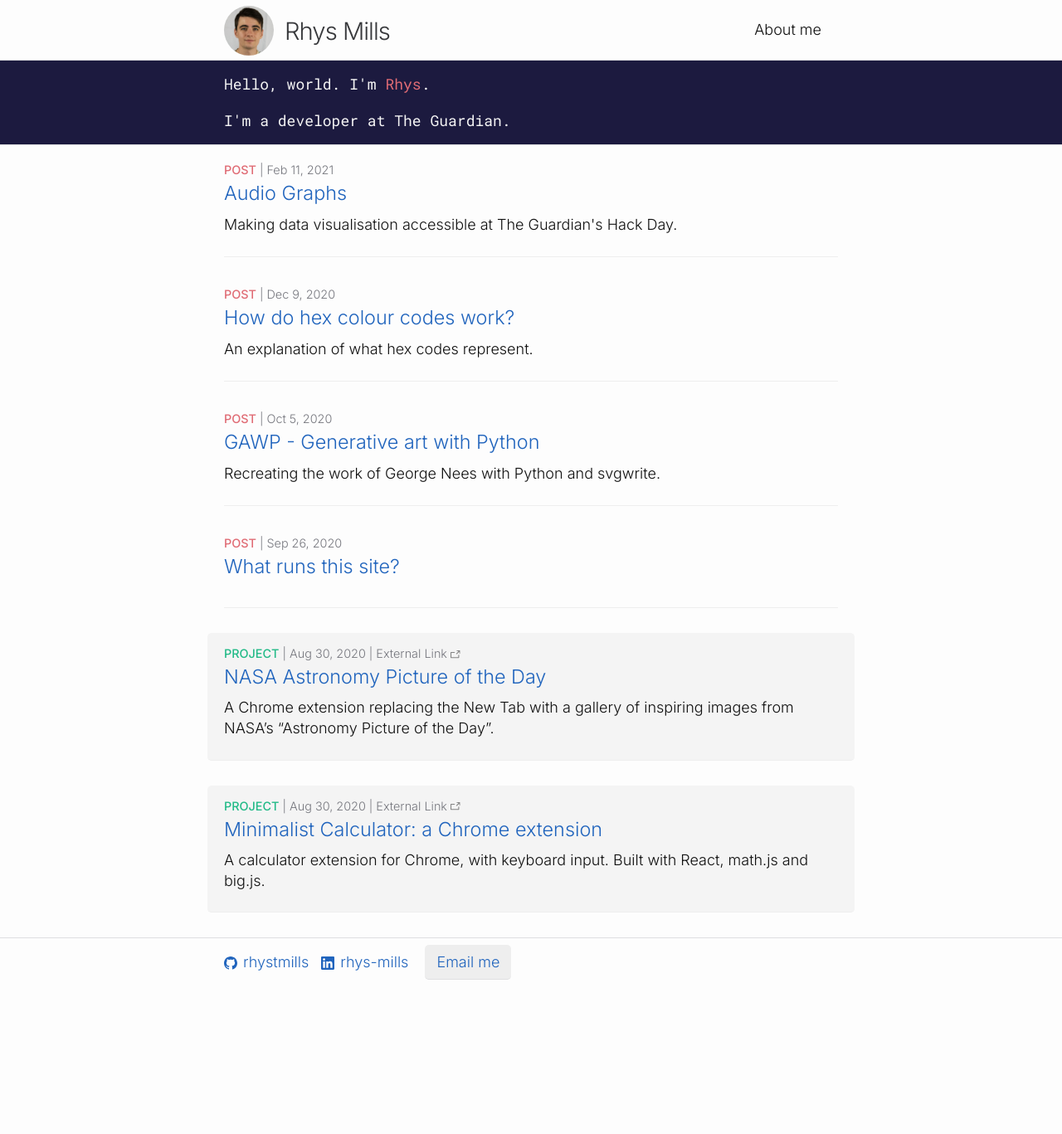
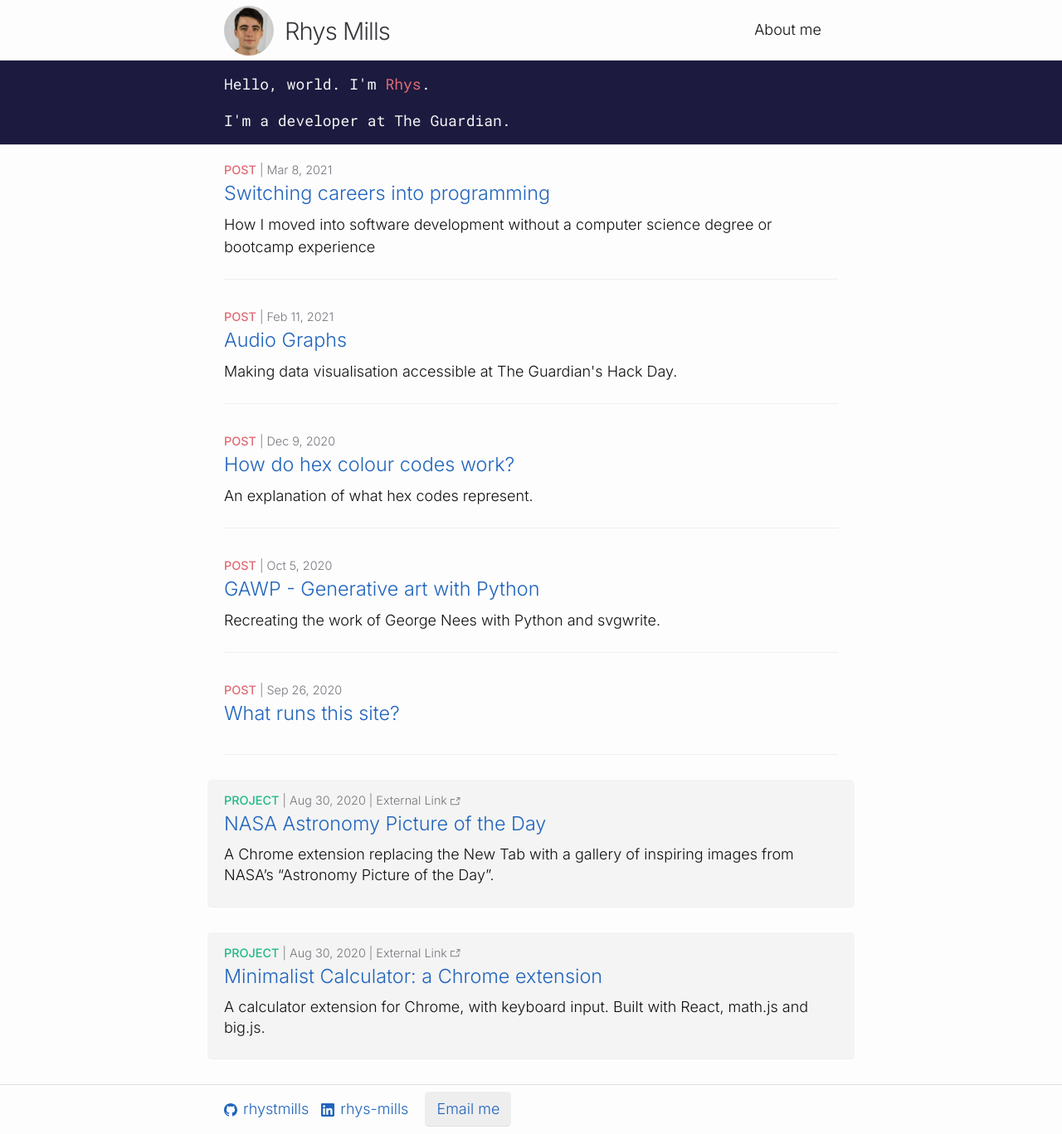
Before and after one commit to rhystmills/rhystmills.github.io, a Jekyll site: the page built from docs/index.md, in a window 1280 px wide. Shown: the whole page at 83% size. Built offline with Jekyll 4.4.1, drawn with Linux system fonts in a browser that asks for light colours; before the commit the page ends 1190 px from its top, so only the background shows below that; some of the changed lines change nothing that is shown.

Commit message:
Added new post

```diff
--- /dev/null
+++ b/docs/_posts/2021-03-08-switching-careers-into-programming.markdown
@@ -0,0 +1,199 @@
+---
+layout: post
+title:  "Switching careers into programming"
+date:   2021-03-08 08:38:31 +0100
+categories: post
+summary: "How I moved into software development without a computer science degree or bootcamp experience"
+---
+
+I'm currently 7 months into my career as a software developer.  Before my current job I worked in  marketing for 4 or so years. I have a degree in English Literature, and I don't have a specific computer science qualification nor a bootcamp under my belt.
+
+In the context of the wider industry – where job specifications often ask for a computer science (or at least STEM) qualification – I'm not a totally 'typical' engineer, but from personal experience I've encountered lots of people in a similar position to me.
+
+<!-- Menu with links to sections -->
+- [General advise for getting into programming](#advise)
+- [What is worth learning?](#learning)
+- [Entry level schemes in the UK](#schemes)
+
+<hr/>
+
+### How did I get my current job?
+
+My biggest stroke of luck was already working at *The Guardian*. The engineering team here is very special - there's a shared ethos which really values learning and sharing our understanding with each other, and we have a yearly Fellowship which aims to help people into their first software engineering gig. We also have occasional *Associate Software Developer* roles which ask for a similar type of candidate - this was the role I ended up landing.
+
+When I first became interested in programming, I sought the advice of engineers here at *The Guardian*, doing my best to follow it. One engineer in particular spent many hours pairing with me, which gave me invaluable insights into professional code, IDEs, testing, React, best practices and much more - she was also a great inspiration to me as she had worked in publishing for years before making her career change, which made me feel like my ambitions were genuinely achievable with some hard work. Without her and others who helped me along, I can confidently say I wouldn't have the job I do now.
+
+<hr/>
+
+### <a name="advise">What general advise can I give about getting into programming?</a>
+
+There are really two sets of skills that you'll want to improve before you go for your dream job:
+
+- The craft of programming itself
+- The associated skills and concepts that professional programmers grow through their day-to-day work
+
+Bootcamps will try to teach their students both of these things, but bootcamps are expensive and time-consuming, and many of us can't afford to take time out of work to attend a bootcamp, nor money out of our paychecks to pay for one. One of the biggest barriers for the self-taught programmer is figuring out what is really *useful* to learn - especially since programming and computer science are essentially fractal in their complexity, and have far more depth than any one person can master. On the plus side, there is a colossal amount of free knowledge available online.
+
+Knowing *what* is most useful to learn is really tough - I will do my best to outline what I've found particularly useful further down this post.
+
+I do have a few pieces of general advice that on reflection I think are especially important.
+
+
+
+**Lean on your connections, or make new ones**
+
+An especially useful thing I would recommend doing is talking to people who work in programming already, especially those who came from outside of the traditional STEM gamut. The advice given to me by those people was totally invaluable. I have found that people are often really open to sharing their experiences and advice to those who are genuinely interested in what they do. I talked to people where I work, to former colleagues, and people I'd known from school. They recommended things worth learning, books worth reading, and useful advice for interviews.
+
+I've found that [pairing](https://en.wikipedia.org/wiki/Pair_programming) (i.e. simultaneously coding with others) is an *incredibly* useful learning experience. Usually this will involve one person *driving* (physically typing on a keyboard), while the other makes suggestions and observations. If you can find opportunities to do this regularly, it can really help your development.
+
+
+**Write code whenever you can**
+
+My long commute into work was very helpful for my personal development. I spent 3 hours a day commuting to and from work, with an additional hour at lunch. That totalled 4 hours of *dead* time every day, time that could be used to move me towards my goal.
+
+So I tried to spend as much of this time as possible honing my programming skills. I'd find fun problems to work on and put together a solution in JavaScript. Some of these came from The Guardian's [coding exercises](https://github.com/guardian/coding-exercises). Often I'd play around with functionality I wasn't totally comfortable with - working with [ES5 array methods like map and reduce](https://github.com/guardian/coding-exercises), trying to understand [Promises](https://developer.mozilla.org/en-US/docs/Web/JavaScript/Reference/Global_Objects/Promise), using Git, trying to manipulate [the DOM](https://developer.mozilla.org/en-US/docs/Web/API/Document_Object_Model/Introduction). For other commute-coders out there - I strongly recommend [devdocs.io](https://devdocs.io/), which can be cached to work offline in your browser, like <span class="wiggle">magic</span>.
+
+The best way to learn coding is to **do coding**. If you practise regularly alongside reading books, blog posts and documentation, and think independently about how you can use code to solve problems: your quality of learning will be much improved.
+
+I would also advise learning one language deeply rather than lots of languages at a shallow level, as you will find that most modern languages have a lot in common at a fundamental level.
+
+
+**Create a personal passion project**
+
+A piece of advice I feel very strongly about is to **work on a personal project yourself**. Build it from the ground up, make choices about the programming languages and libraries you use. Solve problems, encounter bugs, improve things, and note what you'd like to do better. Ideally, start with a problem that you'd like to solve, or an opportunity that you think is waiting to be solved.
+
+It doesn't have to be a totally original idea - maybe you want to work on something like a digital calculator, or process the output of an API in an interesting way. Use version control like Github and make it open source. Perhaps think about a build/deploy process, or testing.
+
+I'd recommend using technologies that you want to learn about: that way it will also be a great and purposeful learning experience.
+
+Why? Beyond learning, **many interview questions are related this**: tell us about something good (and relevant) you have achieved. Tell us how you fixed a problem, how you made a decision. Tell us about a project you've worked on, and how you'd like to make it better.
+
+You'll know your own projects inside out and be able to answer questions like these with confidence, while boosting your own understanding of the technologies that companies would like you to have.
+
+I made a [chrome extension using NASA's Astronomy Photos of the Day API](https://github.com/rhystmills/nasa-apod-extension) - and I ended up talking about it in my interviews.
+
+
+**Find good resources**
+
+Good documentation will answer all of your questions accurately. For all things web (e.g. JavaScript, HTML, CSS, the DOM) - this is [the MDN Web Docs](https://developer.mozilla.org/en-US/).
+
+I paid for almost none of the resources I used, other than a couple of second-hand books.
+
+There is a large body of published work around programming. My general strategy has been to seek the wisdom of others when deciding what to read (Google it, or ask connections for recommendations). For JavaScript, I read [*Eloquent JavaScript*](https://eloquentjavascript.net/) which has the advantage of being free, but can be quite intimidating for an absolute beginner. People frequently recommend the *You Don't Know JS* series. I found an older edition of *HeadFirst JavaScript* useful early on (though it was a bit goofy and pre-ES5, thus outdated. The world of web development changes *very* quickly).
+
+Harvard's [*CS50x - Introduction to Computer Science*](https://cs50.harvard.edu/x/2021/) is also available online for free and gives an incredible overview of core computer science concepts - I highly recommend it, though it will take up a chunk of your spare time.
+
+[Codecademy](https://www.codecademy.com/) is a fun and gamified representation of coding and doesn't seem to burn you out as quickly as a scholarly book, but I think it can hand-hold a bit too much to get you thinking as independently as you will need to. Nonetheless, it offers a friendly introduction to programming concepts.
+
+
+<hr/>
+
+### <a name="learning">What is worth learning about?</a>
+
+As I have written above, programming is a very deep and wide set of knowledge, and early on I struggled to know which topics were worth prioritising. I've tried to compile a long and detailed list of concepts that I have found personally useful. There are useful fundamental skills that you'll **definitely** want to know, and beyond that - things that are worth understanding in order to stand out from the crowd but which are probably beyond the scope of *entry-level software developer skills* (I've highlighted these in <span class="green">green</span>).
+
+Really, this list is *much more* than an entry level role should expect you to know - but I think all of it is worthwhile knowledge. I'm far from mastering a lot of these items myself, but how I differ from myself two year ago is that I'm **aware** these things are worth knowing, and know that **being able to talk about them will come across well in an interview**.
+
+It's worth noting that this list is quite specific to a full stack web developer role.
+
+
+
+**Programming fundamentals:**
+
+- Can you use `for` & `while` loops?
+- Do you understand the difference between arrays/lists and objects/dictionaries?
+- Can you use conditional `if/else` statements?
+- Can you use the modulus function/operator?
+- What makes a good function?
+- What is the purpose of a function?
+- Can you write a useful recursive function?
+- <span class="green">Can you write a higher order function (i.e. a function that is passed a function as an argument)?</span>
+
+
+
+**Web fundamentals:**
+
+- What do HTML, JavaScript and CSS each contribute towards a web page?
+- Can you construct a basic responsive webpage which works well on both mobile and desktop?
+- Do you know basic accessibility guidelines and principles?
+- What is the DOM?
+- How do you manipulate the DOM with JavaScript?
+- Can you use your browser's developer tools well?
+- How can you ensure your code works across a variety of browsers including older ones?
+- <span class="green">Do you understand HTTP queries, and the ins and outs of HTTP headers?
+- <span class="green">Have you worked with APIs which return JSON in response to HTTP queries?
+- <span class="green">Do you know the basics of a modern web framework like React, Angular or Vue?
+- <span class="green">Do you know any TypeScript or understand why its type system is valuable?</span>
+
+
+
+**JavaScript fundamentals:**
+
+- Do you know the difference between `var`, `let` and `const`?
+- Do you know the difference between `false`, `null`, `undefined` and `NaN`?
+- Can you work with event handlers?
+- Can you use ES5 array methods like `reduce`, `map` and `filter`?
+- Can you use and understand arrow functions? (e.g. `(value) => value * 2`)
+- Can you import and export modules?
+- Can you work with JSON? Do you understand its purpose?
+- <span class="green">Can you run a local server to test your code in a production-like environment?
+- <span class="green">Have you written backend JavaScript for `node.js`?
+- <span class="green">Have you worked with asyncronous code e.g. `async`, `Promise`, `.then()`?
+- <span class="green">Do you understand what `this` means?
+- <span class="green">Can you use regular expressions?
+- <span class="green">Can you use the spread operator?
+- <span class="green">Do you understand object destructuring?
+- <span class="green">Can you work with classes and constructors?
+- <span class="green">Do you understand the mechanics of prototypes?
+- <span class="green">Do you know how arrow functions differ from functions declared with the `function` keyword?
+- <span class="green">What is a closure?</span>
+
+
+
+**Coding Practices**
+
+- Can you write readable code - including consistent naming conventions, and intuitively named functions and values?
+- Can tyou debug your code effectively - including using the console/REPL well, but also beyond (e.g. using tests and handling errors well)
+- <span class="green">Can you conduct test-driven development (TDD) - i.e. setting up tests and writing them in advance of your functions
+- <span class="green">Do you know about Object-Oriented Programming or Functional Programming as programming paradigms?</span>
+
+
+
+**Associated skills of a software developer**
+
+- Can you use Git to add version control to your projects?
+- Can you use the command line (i.e. terminal) to navigate your folder structure and get work done, especially using *bash* or associated shells like *zsh*?
+- Do you understand the basics of a relational CRUD (create, read, update, delete) database?
+- <span class="green">Have you conducting pair programming? Can you respond well to feedback and code reviews?
+- <span class="green">Are you aware of different database types (e.g. SQL-based relational, NoSQL) and their differences?
+- <span class="green">Are you familiar with build tools like package managers, linters, compilers, transpilers, minifiers?
+- <span class="green">Are you aware of the value of continuous integration and automated deployment processes?
+- <span class="green">Have you worked with Amazon Web Services (AWS) or other cloud technologies?
+- <span class="green">Are you familiar with design patterns like the MVC (Model-View-Controller) model?
+- <span class="green">What do project management concepts like Agile, sprints, standups and retros involve</span>
+
+
+
+**General computer science:**
+
+- What are the differences between compiled and non-compiled languages? What are the advantages of both?
+- What is a type system? What advantages does a type system offer?
+- <span class="green">Can you roughly explain the differences between binary, assembly language, compiled code and a scripting language?
+- <span class="green">Can you discuss the basics of algorithm theory and data structures, e.g. big O notation, sorting algorithms, hashing algorithms, hash tables, linked lists, binary trees, queues and stacks?
+- <span class="green">Are you familiar with basic computer science topics like hexadecimal, memory and pointers?</span>
+
+<hr/>
+
+
+### <a name="schemes">What entry level schemes are open in the UK?</a>
+
+Entry level schemes open to people outside of a traditional computer science background are something of a rare beast - I've only applied at The Guardian but I asked around my colleagues and found a couple of similar opportunities.
+
+- The [Guardian Digital Fellowship](https://www.theguardian.com/info/series/digital-fellowship-scheme) generally takes place every year. It offers a fantastic learning experience with fellows rotating around different teams in the department. We also have occasional 'Associate Software Developer' roles that are open to people with similar experience.
+- The [Made Tech Academy](https://www.madetech.com/careers/academy) offers a 12 week coding course leading into a paid role, open to those with a little coding experience.
+- The [Sky Software Engineering Academy](https://careers.sky.com/earlycareers/software-engineering/#toggle-id-3) is open to those with any degree plus applied knowledge of programming.
+- ITV have an [academy](https://www.itvjobs.com/business-areas/corporate/technology/technology-graduate-scheme), though it's aimed specifically at technology graduates.
+
+### Closing thoughts
+
+ Plenty of brilliant software engineers come from outside of the traditional Computer Science background. Ultimately a company will want you for the value you bring: your work ethic, knowledge and personality - and they won't care all that much about your specific qualifications, especially if you've gone the distance of learning under your own steam. Don't let self doubt stop you from pursuing a career that feels like the right fit for you - there is plenty you can do to
--- a/docs/_sass/minima/_base.scss
+++ b/docs/_sass/minima/_base.scss
@@ -37,6 +37,11 @@ strong {
   font-weight: 500;
 }
 
+hr {
+  border: 1px #eee solid;
+  margin-top: 28px;
+  margin-bottom: 22px;
+}
 
 /**
  * Set `margin-bottom` to maintain vertical rhythm
@@ -140,6 +145,9 @@ a {
   }
 }
 
+a:not([href]) {
+  color: $text-color;
+}
 
 /**
  * Blockquotes
```
